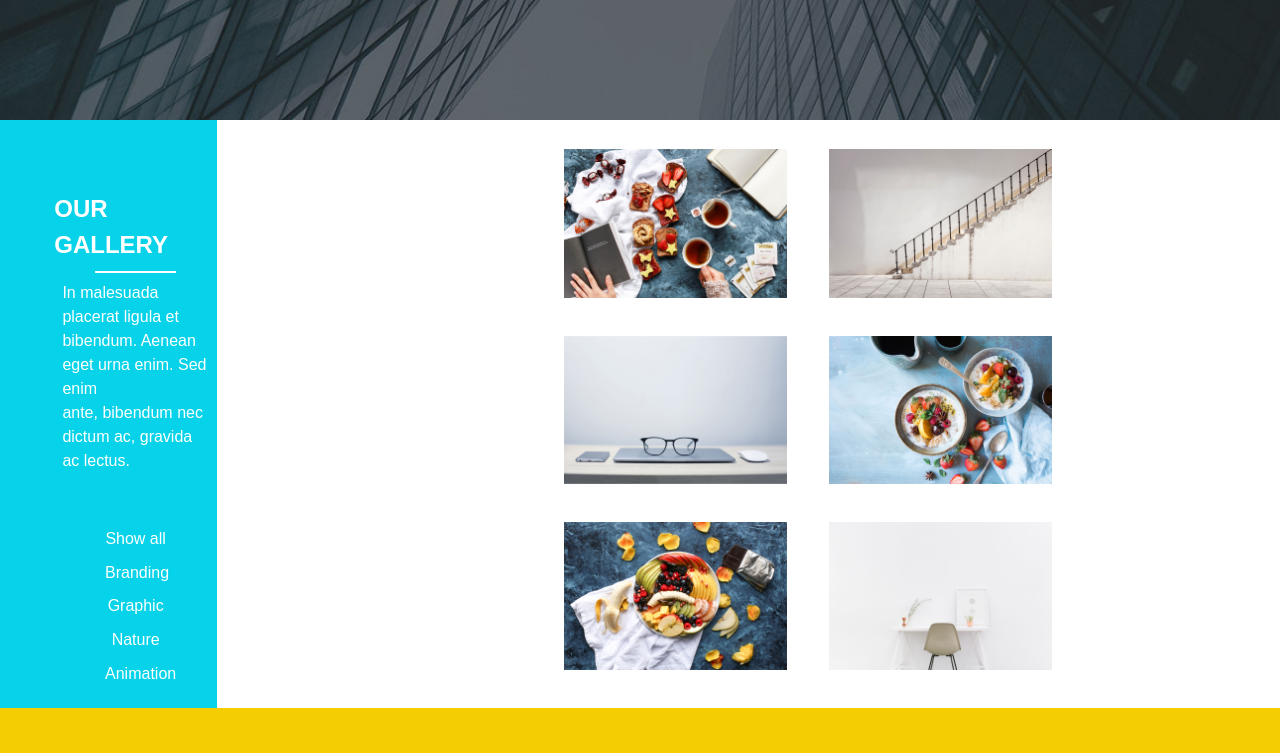
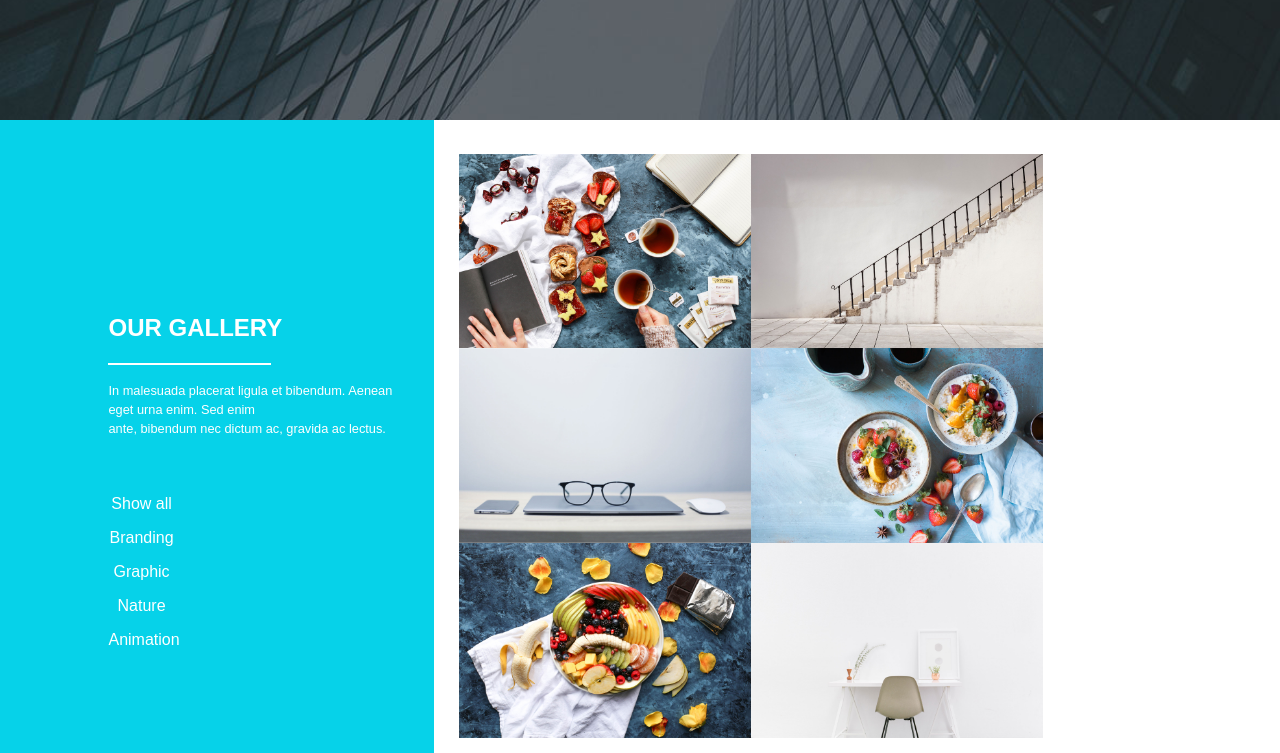
Before and after one commit to OrhanMA/Responsive, a website: page brief-1/index.html in a window 1280 px wide. Shown: the part 1480-2233 px from the top of the page. Drawn offline with Linux system fonts and the light colour scheme.

Commit message:
responsive desktop gallery & footer OK

```diff
--- a/brief-1/index.html
+++ b/brief-1/index.html
@@ -269,9 +269,12 @@
         </div>
         <div class="more-info">
           <h4>More info</h4>
-          <span class="more-info-color">Phone</span><span> : 0123456789</span>
-          <span class="more-info-color">Email</span
-          ><span> : tk@company.co</span>
+          <div class="more-info-container">
+            <span class="more-info-color">Phone</span
+            ><span> : 0123456789</span>
+            <span class="more-info-color">Email</span
+            ><span> : tk@company.co</span>
+          </div>
           <hr />
         </div>
         <div class="social-media">
--- a/brief-1/styles/sass/_desktop.scss
+++ b/brief-1/styles/sass/_desktop.scss
@@ -1,3 +1,7 @@
+p, span {
+    font-size: 0.8rem;
+}
+
 .gallery {
     align-items: stretch;
     justify-items: start;
@@ -7,16 +11,33 @@
 
 .gallery-aside {
     padding-top: 10%;
-    padding-left: 10%;
-    width: 40%;
+    padding-left: 25%;
+    width: 100%;
+    justify-content: center;
+    align-items: flex-start;
  }
 
+ .gallery-aside hr {
+    margin: 5% 0;
+ }
+
+ .gallery-aside p {
+    margin-left: 0;
+ }
+
+
 .gallery-aside nav {
-    margin-top: 30%;
+    margin: 15% 0 0 0;
+ }
+
+ .gallery-aside button {
+    margin-left: 0;
  }
 
 .gallery-container {
     width: 72%;
+    padding-left: 3%;
+    padding-bottom: 4%;
     display: grid;
     grid-template-areas:
     "item1 item2"
@@ -26,28 +47,46 @@
 
 .gallery-container img {
     margin: 0;
+    padding: 0;
   }
 
-.item1 {
-    grid-area: item1;
- }
+// FOOTER
 
-.item2 {
-    grid-area: item2 ;
- }
 
-.item3 {
-    grid-area: item3 ;
- }
 
-.item4 {
-    grid-area: item4 ;
- }
+.footer hr {
+    border-color: $dark-gray;
+    width: 0;
+    margin: 0;
+}
+.footer-container {
+    grid-template-areas:
+    "copyright location more-info social-media";
+    margin:3% 3% 3% 0;
+    gap: 10px;
+}
 
-.item5 {
-    grid-area: item5 ;
- }
+.copyright {
+    text-align: start;
+    margin-left: 15%;
+    padding-top: 1%;
+}
 
-.item6 {
-    grid-area: item6 ;
+.location-container {
+    text-align: left;
 }
+.more-info {
+    padding: 0 25% 0 25%;
+}
+
+.more-info-container {
+    text-align: start;
+}
+
+.social-container {
+    margin-top: 0;
+}
+
+.social-style {
+    width: 12%;
+}
--- a/brief-1/styles/sass/index.scss
+++ b/brief-1/styles/sass/index.scss
@@ -609,10 +609,6 @@ header {
 //   @import "_tablette";
 // }
 
-@media screen and (min-width: 1024px) {
-  @import "_desktop";
-}
-
 
 .contact {
   display: flex;
@@ -787,3 +783,7 @@ header {
 .social-style svg {
   fill: $dark-gray ;
 }
+
+@media screen and (min-width: 1024px) {
+  @import "_desktop";
+}
```
Also changed, not shown: brief-1/styles/css/index.css, 1 other file.
